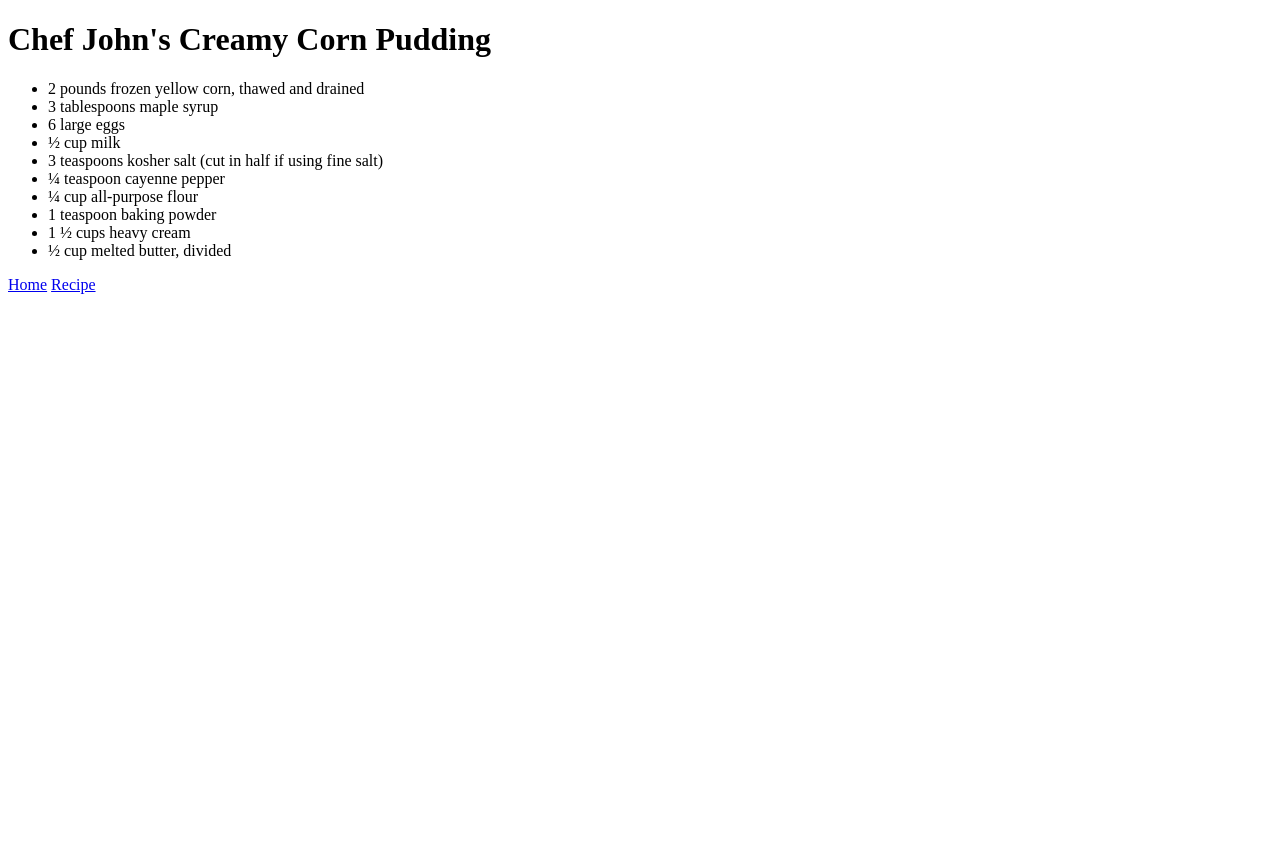
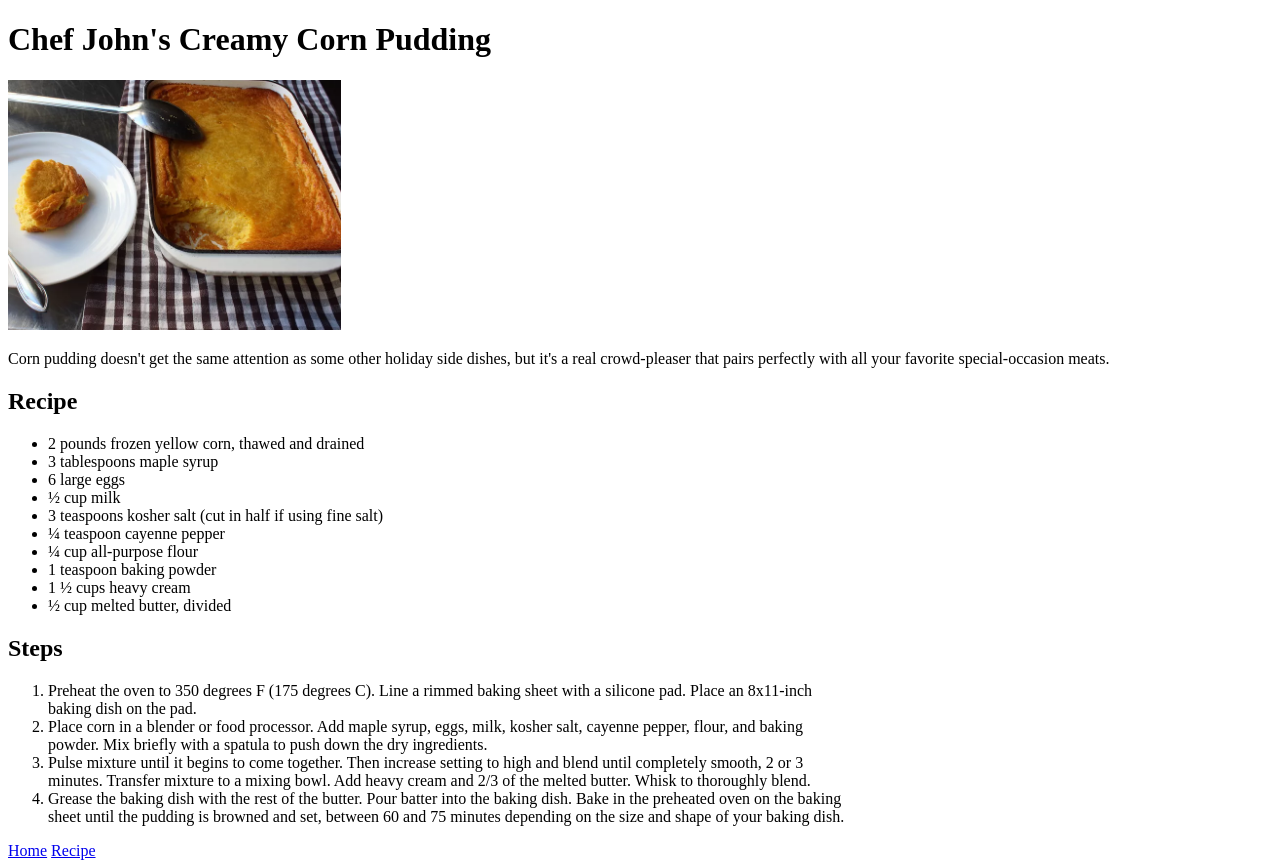
Before and after one commit to Valmord/recipes_2, a plain HTML site: page recipes/corn-pudding.html in a window 1280 px wide. Before the commit the page ends 800 px from the top, so only its background shows below. Drawn offline with Linux system fonts and the light colour scheme.

Commit message:
Add first recipes description and steps

```diff
--- a/recipes/corn-pudding.html
+++ b/recipes/corn-pudding.html
@@ -3,10 +3,13 @@
 <head>
   <meta charset="UTF-8">
   <meta name="viewport" content="width=device-width, initial-scale=1.0">
-  <title>Document</title>
+  <title>Corn Pudding</title>
 </head>
 <body>
   <h1>Chef John's Creamy Corn Pudding</h1>
+  <img src="../images/creamy-pudding.webp" alt="creamy pudding" height="250px">
+  <p>Corn pudding doesn't get the same attention as some other holiday side dishes, but it's a real crowd-pleaser that pairs perfectly with all your favorite special-occasion meats.</p>
+  <h2>Recipe</h2>
   <ul>
     <li>2 pounds frozen yellow corn, thawed and drained</li>
     <li>3 tablespoons maple syrup</li>
@@ -19,6 +22,13 @@
     <li>1 ½ cups heavy cream</li>
     <li>½ cup melted butter, divided</li>
   </ul>
+  <h2>Steps</h2>
+  <ol style="width: 800px;">
+    <li>Preheat the oven to 350 degrees F (175 degrees C). Line a rimmed baking sheet with a silicone pad. Place an 8x11-inch baking dish on the pad.</li>
+    <li>Place corn in a blender or food processor. Add maple syrup, eggs, milk, kosher salt, cayenne pepper, flour, and baking powder. Mix briefly with a spatula to push down the dry ingredients.</li>
+    <li>Pulse mixture until it begins to come together. Then increase setting to high and blend until completely smooth, 2 or 3 minutes. Transfer mixture to a mixing bowl. Add heavy cream and 2/3 of the melted butter. Whisk to thoroughly blend.</li>
+    <li>Grease the baking dish with the rest of the butter. Pour batter into the baking dish. Bake in the preheated oven on the baking sheet until the pudding is browned and set, between 60 and 75 minutes depending on the size and shape of your baking dish. </li>
+  </ol>
   <a href="../index.html">Home</a>
   <a href="https://www.allrecipes.com/recipe/256288/chef-johns-creamy-corn-pudding/">Recipe</a>
 </body>
```
Also changed, not shown: images/creamy-pudding.webp (added).
